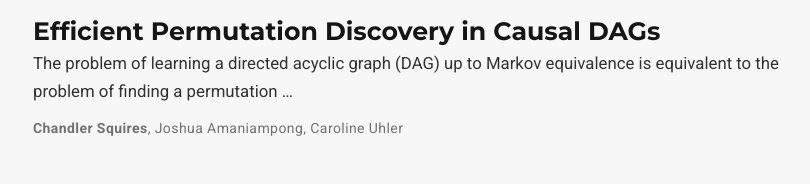
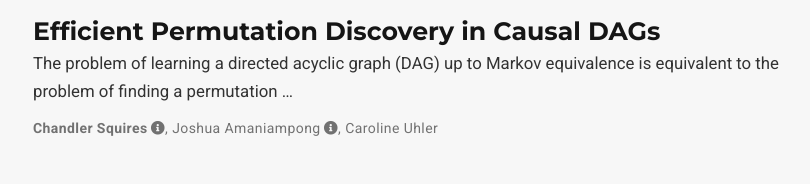
Before and after one commit to csquires/csquires.github.io, a plain HTML site: page index.html in a window 1280 px wide. Shown: the part 1060-1244 px from the top of the page, without its empty margins (422-1232 px from the left). Drawn offline with nearby package versions, Linux system fonts and the light colour scheme; some packages are replaced by stand-ins of ours; a script that the page names is missing.

Commit message:
equal contrib

```diff
--- a/index.html
+++ b/index.html
@@ -1019,7 +1019,7 @@
 
 
 
-  <span class="author-highlighted"><a href="/authors/admin/">Chandler Squires</a></span>, <span ><a href="/authors/joshua-amaniampong/">Joshua Amaniampong</a></span>, <span ><a href="/authors/caroline-uhler/">Caroline Uhler</a></span>
+  <span class="author-highlighted"><a href="/authors/admin/">Chandler Squires</a></span><i class="author-notes fas fa-info-circle" data-toggle="tooltip" title="Equal contribution"></i>, <span ><a href="/authors/joshua-amaniampong/">Joshua Amaniampong</a></span><i class="author-notes fas fa-info-circle" data-toggle="tooltip" title="Equal contribution"></i>, <span ><a href="/authors/caroline-uhler/">Caroline Uhler</a></span>
       </div>
 
     </div>
```
Also changed, not shown: publication/index.html (+1 -1 lines), publication/rfd-algorithm/index.html (+1 -1 lines).
